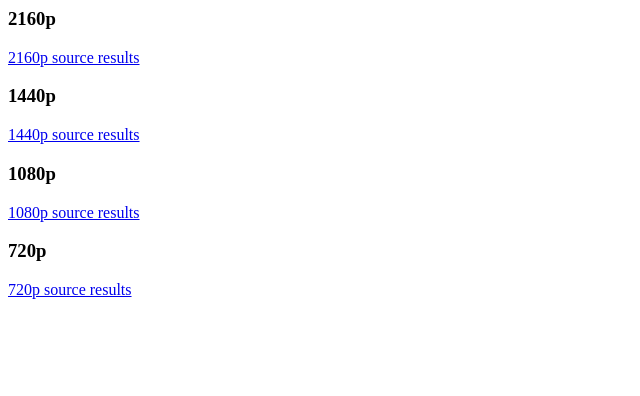
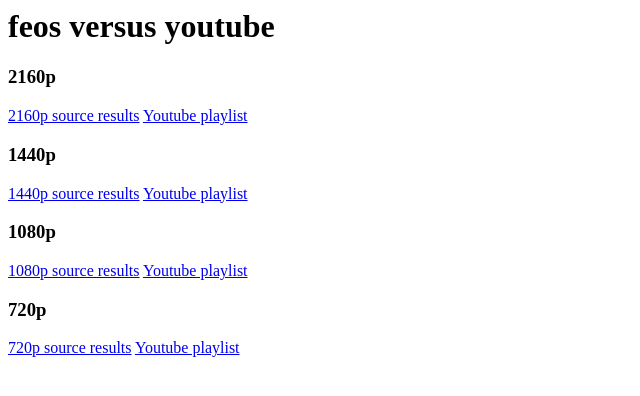
Before and after one commit to vadosnaprimer/vadosnaprimer.github.io, a plain HTML site: page index.html in a window 1280 px wide. Shown: the whole page, without its empty margins (0-640 px from the left). Drawn offline with Linux system fonts and the light colour scheme.

Commit message:
playlists

```diff
--- a/index.html
+++ b/index.html
@@ -1,15 +1,25 @@
+<h1>feos versus youtube</h1>
+
 <h3>2160p</h3>
 
 <a href="/feos.vs.youtube.2160p.html">2160p source results</a>
+
+<a href="https://www.youtube.com/playlist?list=PLR_HUaPVlquNOXUJY4a0uiqtExypwLrAh">Youtube playlist</a>
 
 <h3>1440p</h3>
 
 <a href="/feos.vs.youtube.1440p.html">1440p source results</a>
 
+<a href="https://www.youtube.com/playlist?list=PLR_HUaPVlquMmfCbOhKtx-muaQQQnho6U">Youtube playlist</a>
+
 <h3>1080p</h3>
 
 <a href="/feos.vs.youtube.1080p.html">1080p source results</a>
 
+<a href="https://www.youtube.com/playlist?list=PLR_HUaPVlquNBtTI4nMPiVSrNfmtjFfq7">Youtube playlist</a>
+
 <h3>720p</h3>
 
 <a href="/feos.vs.youtube.720p.html">720p source results</a>
+
+<a href="https://www.youtube.com/playlist?list=PLR_HUaPVlquM9c-bYxWF1ZaTvgnpXKgkf">Youtube playlist</a>
```
